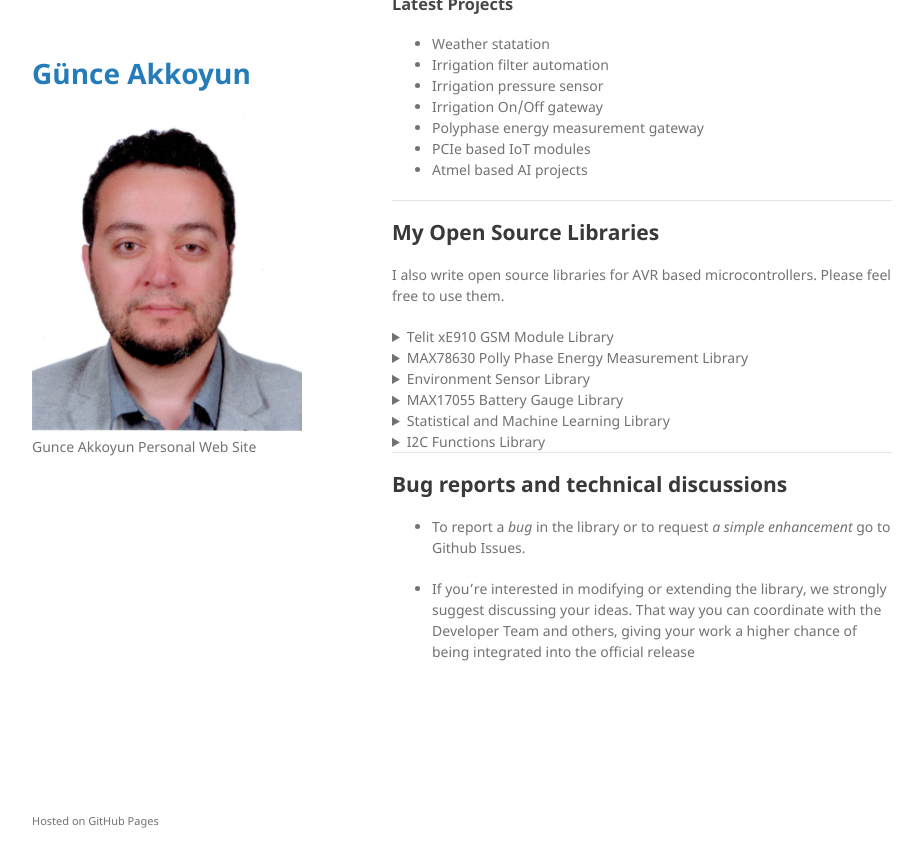
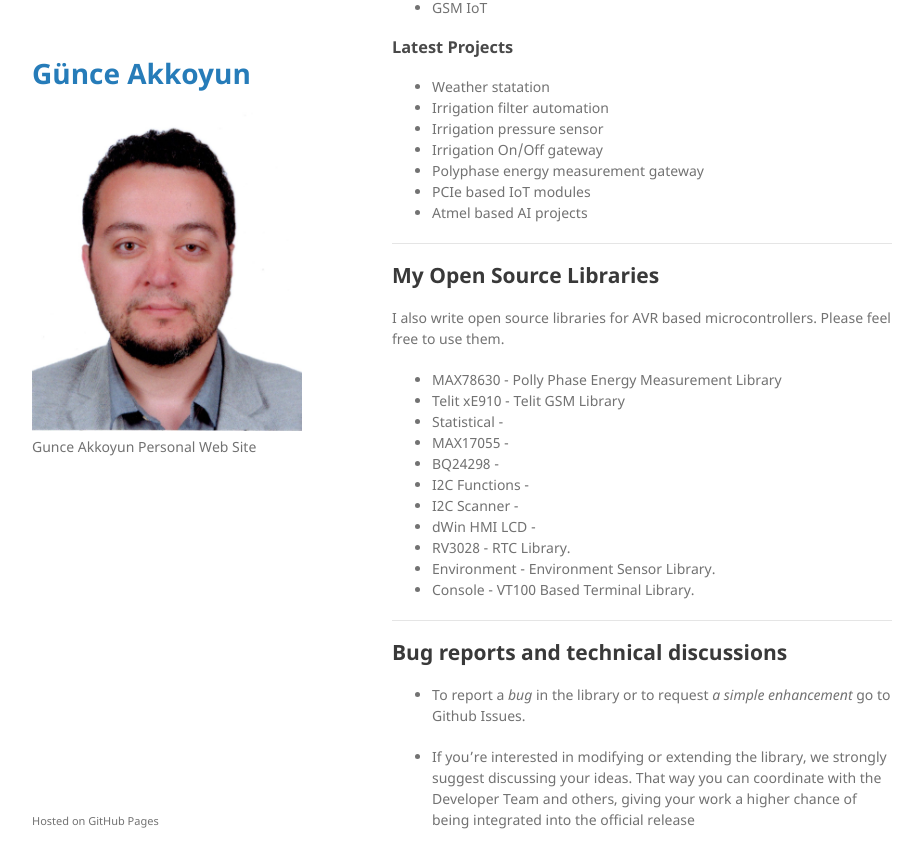
Before and after one commit to akkoyun/akkoyun, a Jekyll site: the page built from index.md, in a window 1280 px wide and 900 px high, scrolled down 1164 px. Shown: the top 868 px of the window, without its empty margins (178-1101 px from the left). Built offline with Jekyll 4.4.1, drawn with Linux system fonts in a browser that asks for light colours; our own code applies the rules of GitHub Pages for plain Markdown files; some of the changed text lies outside the part shown.

Commit message:
Web update

```diff
--- a/index.md
+++ b/index.md
@@ -8,10 +8,8 @@
 
 I provide excellent electronics engineering and manufacturing services to industrial clients. I enjoy what I do, take pride in my work, and treat others the way that I want to be treated. I utilize the latest and best technology for both my customers and my own internal processes. These principles have resulted in long-term business relationships and referrals to new clients and colleagues.
 
+[![Resume](/assets/img/Resume.png)](/resume.md) [![Özgeçmiş](/assets/img/Ozgecmis.png)](/ozgecmis.md)
 
-You can reach my CV (Turkish) [here](https://github.com/akkoyun/akkoyun/blob/master/CV_TR.md).
-
-You can reach my CV (English) [here](/resume.md).
 
 ### I'm a Husband, Father, Developer, and Teacher!
 
@@ -61,73 +59,17 @@
 
 I also write open source libraries for AVR based microcontrollers. Please feel free to use them.
 
-<details>
-  <summary>Telit xE910 GSM Module Library</summary>
-
-</br>
-I work on GSM based iot modules more than 8 years. So i started to work on a library for most stable GSM module GE910. https://github.com/akkoyun/Telit_xE910 is a open-source library for Telit GSM modules. This module tested on GE910. And also placed on Arduino Library Manager (you can use this library with all Ardunio modules).
-
-</br></br>
-
-![GitHub release (latest by date)](https://img.shields.io/github/v/release/akkoyun/Telit_xE910) ![arduino-library-badge](https://www.ardu-badge.com/badge/Telit_xE910.svg?) ![Visits Badge](https://badges.pufler.dev/visits/akkoyun/Telit_xE910) ![GitHub stars](https://img.shields.io/github/stars/akkoyun/Telit_xE910?style=flat&logo=github) ![Updated Badge](https://badges.pufler.dev/updated/akkoyun/Telit_xE910) ![PlatformIO Registry](https://badges.registry.platformio.org/packages/akkoyun/library/Telit_xE910.svg)
-
-</details>
-<details>
-  <summary>MAX78630 Polly Phase Energy Measurement Library</summary>
-
-</br>
-I also work on 3 phase energy measurement systems. I started to use Silergy MAX78630 (MAX78630 is started with Maxim Integrated). With these module u can measure all 3 phase energy parameters. https://github.com/akkoyun/MAX78630 is developed for this module. And also placed on Arduino Library Manager (you can use this library with all Ardunio modules).
-
-</br></br>
-
-![GitHub release (latest by date)](https://img.shields.io/github/v/release/akkoyun/MAX78630) ![arduino-library-badge](https://www.ardu-badge.com/badge/MAX78630.svg?) ![Visits Badge](https://badges.pufler.dev/visits/akkoyun/MAX78630) ![GitHub stars](https://img.shields.io/github/stars/akkoyun/MAX78630?style=flat&logo=github) ![Updated Badge](https://badges.pufler.dev/updated/akkoyun/MAX78630) ![PlatformIO Registry](https://badges.registry.platformio.org/packages/akkoyun/library/MAX78630.svg)
-
-</details>
-<details>
-  <summary>Environment Sensor Library</summary>
-
-</br>
-All iot system (generaly) use a enviroment sensor for sensing T/H/P etc. So i started to combine all my sensor libraries in a library. https://github.com/akkoyun/Environment is developed for this sensors. And also placed on Arduino Library Manager (you can use this library with all Ardunio modules).
-
-</br></br>
-
-![GitHub release (latest by date)](https://img.shields.io/github/v/release/akkoyun/Environment) ![arduino-library-badge](https://www.ardu-badge.com/badge/Environment.svg?) ![Visits Badge](https://badges.pufler.dev/visits/akkoyun/Environment) ![GitHub stars](https://img.shields.io/github/stars/akkoyun/Environment?style=flat&logo=github) ![Updated Badge](https://badges.pufler.dev/updated/akkoyun/Environment) ![PlatformIO Registry](https://badges.registry.platformio.org/packages/akkoyun/library/Environment.svg)
-
-</details>
-<details>
-  <summary>MAX17055 Battery Gauge Library</summary>
-
-</br>
-Battery powered systems needs to measure instant parameters of battery. MAX17055 (Maxim) is a I2C based battery measurement IC. This library is provide to measure battery parameters. https://github.com/akkoyun/MAX17055 is usable in all arduino variants. And also placed on Arduino Library Manager (you can use this library with all Ardunio modules).
-
-</br></br>
-
-![GitHub release (latest by date)](https://img.shields.io/github/v/release/akkoyun/MAX17055) ![arduino-library-badge](https://www.ardu-badge.com/badge/MAX17055.svg?) ![Visits Badge](https://badges.pufler.dev/visits/akkoyun/MAX17055) ![GitHub stars](https://img.shields.io/github/stars/akkoyun/MAX17055?style=flat&logo=github) ![Updated Badge](https://badges.pufler.dev/updated/akkoyun/MAX17055) ![PlatformIO Registry](https://badges.registry.platformio.org/packages/akkoyun/library/MAX17055.svg)
-
-</details>
-<details>
-  <summary>Statistical and Machine Learning Library</summary>
-
-</br>
-Some sensor measuremenst are needed to measure multiple times and want to calculate average (and other statistical parameters). This library makes calculations on stream and array based data. https://github.com/akkoyun/Statistical is usable in all arduino variants. And also placed on Arduino Library Manager (you can use this library with all Ardunio modules).
-
-</br></br>
-
-![GitHub release (latest by date)](https://img.shields.io/github/v/release/akkoyun/Statistical) ![arduino-library-badge](https://www.ardu-badge.com/badge/Statistical.svg?) ![Visits Badge](https://badges.pufler.dev/visits/akkoyun/Statistical) ![GitHub stars](https://img.shields.io/github/stars/akkoyun/Statistical?style=flat&logo=github) ![Updated Badge](https://badges.pufler.dev/updated/akkoyun/Statistical) ![PlatformIO Registry](https://badges.registry.platformio.org/packages/akkoyun/library/Statistical.svg)
-
-</details>
-<details>
-  <summary>I2C Functions Library</summary>
-
-</br>
-This is a helper library to abstract away I2C transactions and registers. https://github.com/akkoyun/I2C_Functions is usable in all arduino variants. And also placed on Arduino Library Manager (you can use this library with all Ardunio modules).
-
-</br></br>
-
-![GitHub release (latest by date)](https://img.shields.io/github/v/release/akkoyun/I2C_Functions) ![arduino-library-badge](https://www.ardu-badge.com/badge/I2C_Functions.svg?) ![Visits Badge](https://badges.pufler.dev/visits/akkoyun/I2C_Functions) ![GitHub stars](https://img.shields.io/github/stars/akkoyun/I2C_Functions?style=flat&logo=github) ![Updated Badge](https://badges.pufler.dev/updated/akkoyun/I2C_Functions) ![PlatformIO Registry](https://badges.registry.platformio.org/packages/akkoyun/library/I2C_Functions.svg)
-
-</details>
-
+* MAX78630 - Polly Phase Energy Measurement Library
+* Telit xE910 - Telit GSM Library
+* Statistical -
+* MAX17055 -
+* BQ24298 -
+* I2C Functions -
+* I2C Scanner -
+* dWin HMI LCD -
+* RV3028 - RTC Library.
+* Environment - Environment Sensor Library.
+* Console - VT100 Based Terminal Library.
 
 ---
 
```
Also changed, not shown: assets/img/Ozgecmis.png (renamed from Old/docs/image/Ozgecmis.png), assets/img/Resume.png (renamed from Old/docs/image/Resume.png).
